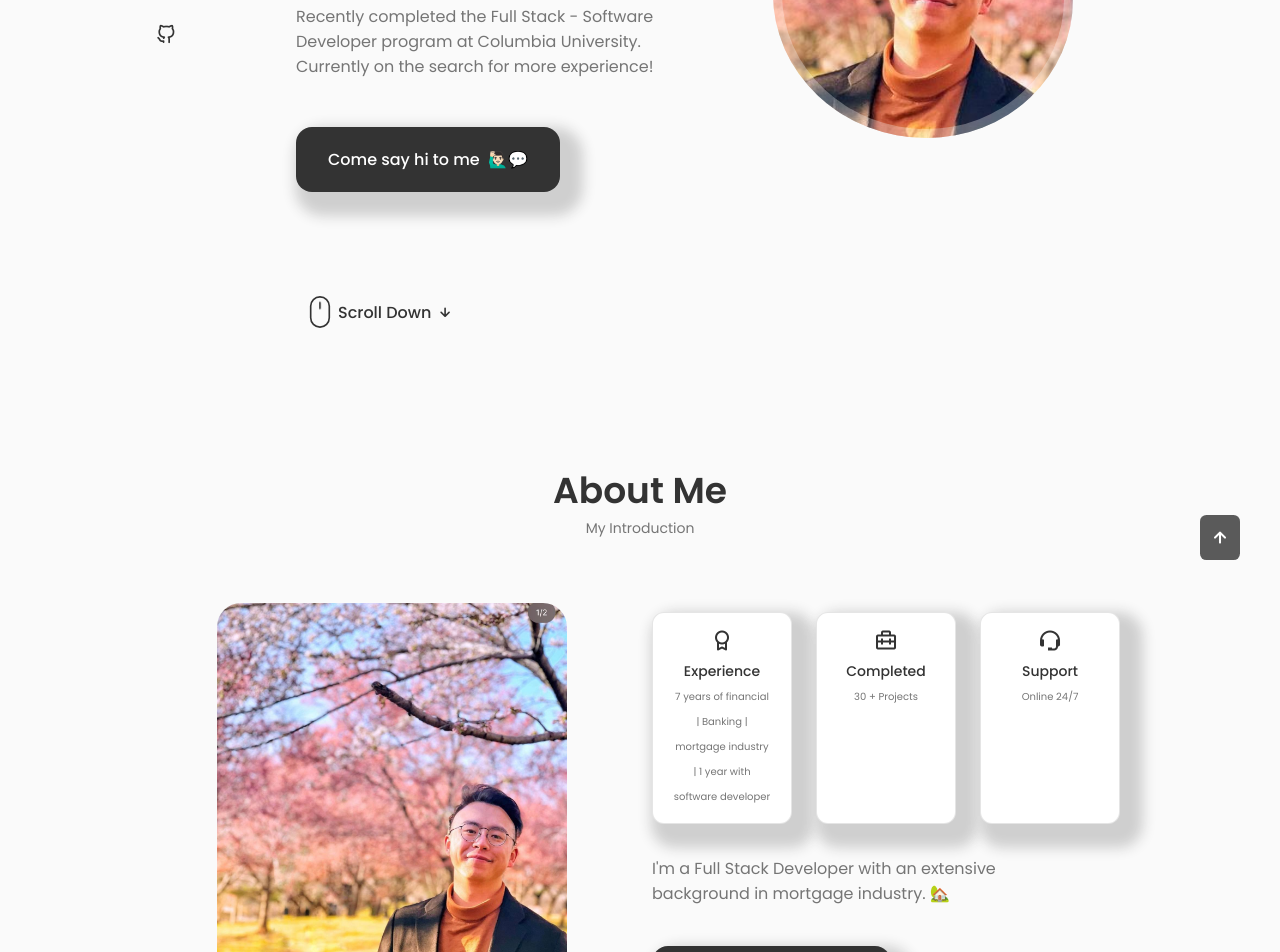
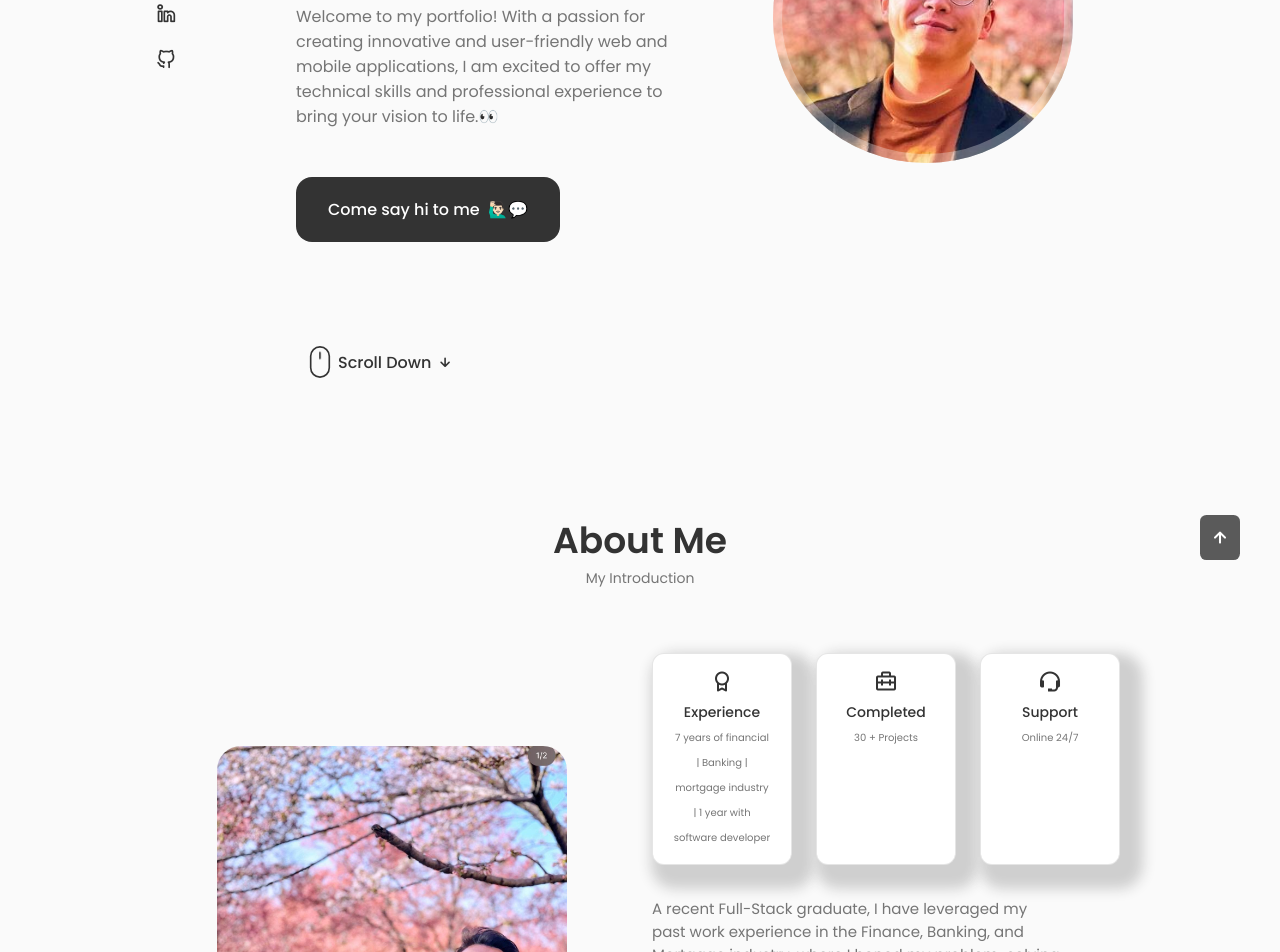
Before and after one commit to BenYeung4/Ben_Portfolio, a React (Create React App) app: page / in a window 1280 px wide. Shown: the part 400-1352 px from the top of the page. Built offline with nearby package versions, Linux system fonts and the light colour scheme.

Commit message:
Completed Intro

```diff
--- a/src/App.css
+++ b/src/App.css
@@ -157,13 +157,12 @@ img {
   font-weight: var(--font-medium);
   color: white;
   transition: transform 200ms ease-in;
-  box-shadow: var(--box-shadow);
 }
 
 .button:hover{
   background-color: var(--title-color-dark);
   transform: scale(1.1);
-
+  box-shadow: var(--box-shadow);
 }
 
 .button__icon {
--- a/src/components/About/about.css
+++ b/src/components/About/about.css
@@ -41,6 +41,7 @@
 }
 
 .about__description {
+    font-size: 15px;
     padding: 0 4rem 0 0;
     margin-bottom: var(--mb-2-5);
 }
--- a/src/components/About/index.js
+++ b/src/components/About/index.js
@@ -23,8 +23,16 @@ function About() {
           <Info />
 
           <p className="about__description">
-            I'm a Full Stack Developer with an extensive background in mortgage
-            industry. 🏡
+            A recent Full-Stack graduate, I have leveraged my past work
+            experience in the Finance, Banking, and Mortgage industry, where I
+            honed my problem-solving and teamwork skills, to excel in my new
+            career as a full-stack developer.👨‍🎓
+            <br />
+            <br />
+            My portfolio demonstrates my ability to deliver clean efficient code
+            and work collaboratively. I am eager to take on new challenges and
+            create something amazing. I am excited for the opportunity to work
+            with you. Let's create something amazing together!👨‍💻
           </p>
 
           <a download="" href={Resume} className="button button--flex">
--- a/src/components/Home/intro.js
+++ b/src/components/Home/intro.js
@@ -20,8 +20,10 @@ function Intro() {
       </h1>
       <h3 className="home__subtitle">Fullstack Developer</h3>
       <p className="home__description">
-        Recently completed the Full Stack - Software Developer program at
-        Columbia University. Currently on the search for more experience!
+        Welcome to my portfolio! With a passion for creating innovative and
+        user-friendly web and mobile applications, I am excited to offer my
+        technical skills and professional experience to bring your vision to
+        life.👀
       </p>
       <a href="#contact" className="button button--flex">
         Come say hi to me &nbsp;🙋🏻‍♂️💬
```
